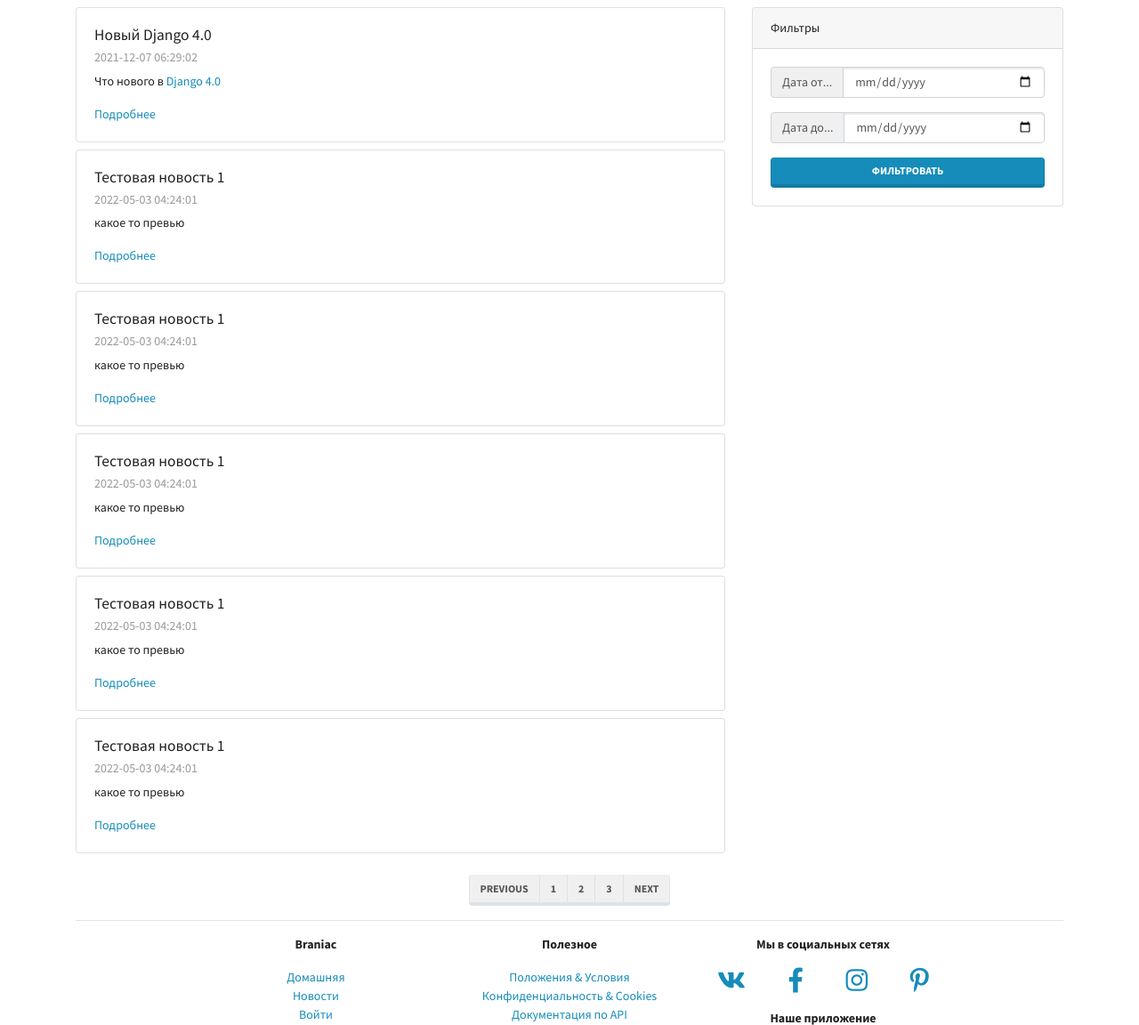
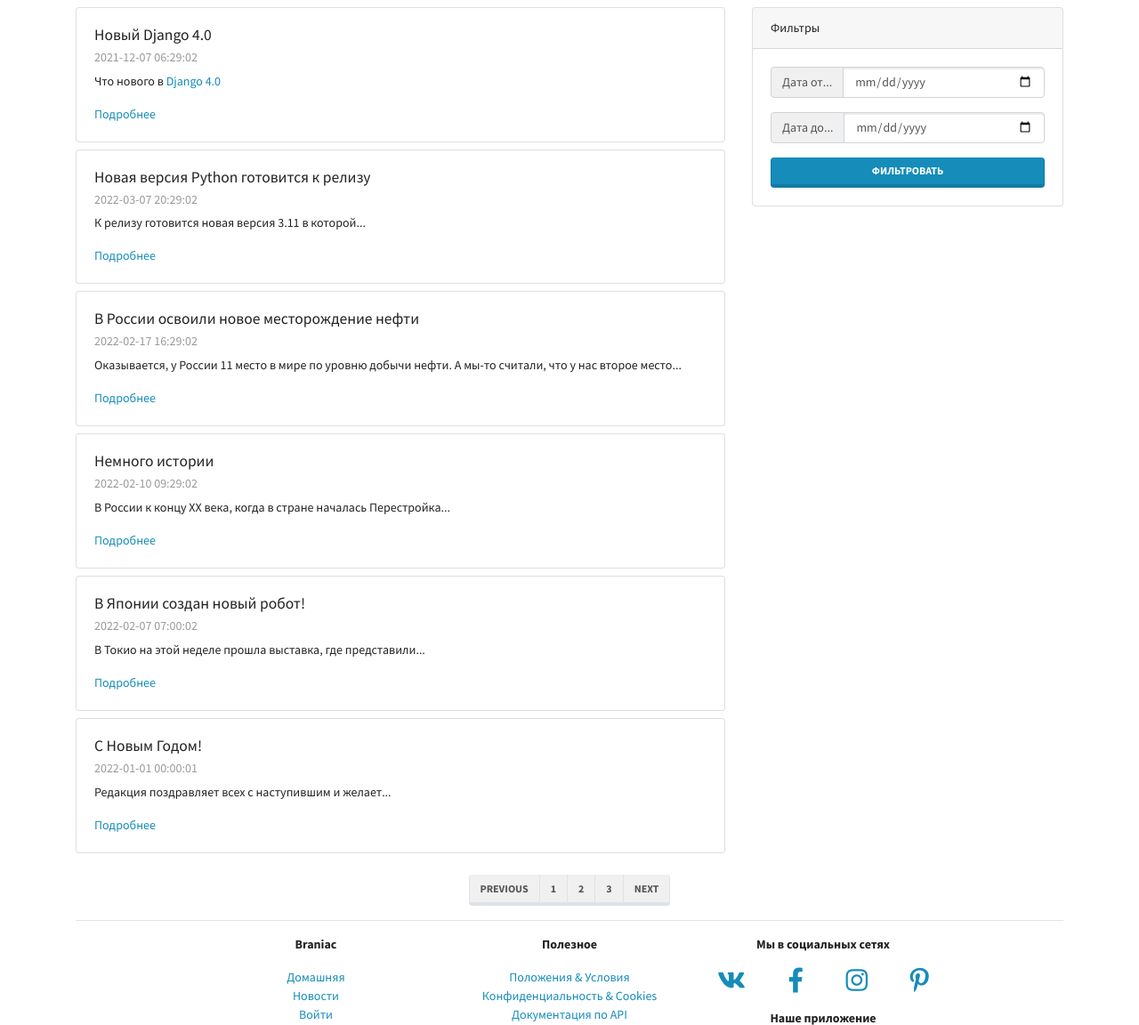
Before and after one commit to HappySeien/DjangoBasic, a Django app: page /mainapp/news/1/ in a window 1280 px wide. Shown: the part 77-1229 px from the top of the page at 89% size. Run offline with Django 4.2, Linux system fonts and the light colour scheme; some libraries are stand-ins or nearby versions.

Commit message:
upd final hw-3
Подружил json с django, все задания теперь выпонены, ура!

```diff
--- /dev/null
+++ b/my_project/mainapp/json_data/mainapp/news.json
@@ -0,0 +1,23 @@
+[
+    {
+        "title": "Новая версия Python готовится к релизу",
+        "date": "2022-03-07 20:29:02",
+        "previev": "К релизу готовится новая версия 3.11 в которой..."
+    }, {
+        "title": "В России освоили новое месторождение нефти",
+        "date": "2022-02-17 16:29:02",
+        "previev": "Оказывается, у России 11 место в мире по уровню добычи нефти. А мы-то считали, что у нас второе место..."
+    }, {
+        "title": "Немного истории",
+        "date": "2022-02-10 09:29:02",
+        "previev": "В России к концу XX века, когда в стране началась Перестройка..."
+    }, {
+        "title": "В Японии создан новый робот!",
+        "date": "2022-02-07 07:00:02",
+        "previev": "В Токио на этой неделе прошла выставка, где представили..."
+    }, {
+        "title": "С Новым Годом!",
+        "date": "2022-01-01 00:00:01",
+        "previev": "Редакция поздравляет всех с наступившим и желает..."
+    }
+]
--- a/my_project/mainapp/templates/mainapp/news.html
+++ b/my_project/mainapp/templates/mainapp/news.html
@@ -24,7 +24,7 @@
     <div class="card my-2">
       <div class="card-body">
         <h5 class="card-title">{{ news.title }}</h5>
-        <h6 class="card-subtitle mb-2 text-muted">{{ news.date | date:'Y-m-d h:i:s' }}</h6>
+        <h6 class="card-subtitle mb-2 text-muted">{{ news.date }}</h6>
         <p class="card-text">{{ news.previev }}</p>
         <a href="#" class="card-link">Подробнее</a>
       </div>
--- a/my_project/mainapp/views.py
+++ b/my_project/mainapp/views.py
@@ -2,6 +2,8 @@ from multiprocessing import context
 from django.shortcuts import render
 from django.views.generic import TemplateView
 from datetime import datetime
+import os
+import json
 
 # Create your views here.
 
@@ -20,29 +22,9 @@ class NewsView(TemplateView):
     def get_context_data(self, page, **kwargs):
         context_data = super().get_context_data(**kwargs)
         context_data['page_num'] = page
-        context_data['news_list'] = [
-            {
-                'title': 'Тестовая новость 1',
-                'date': datetime.now(),
-                'previev': 'какое то превью',
-            }, {
-                'title': 'Тестовая новость 1',
-                'date': datetime.now(),
-                'previev': 'какое то превью',
-            }, {
-                'title': 'Тестовая новость 1',
-                'date': datetime.now(),
-                'previev': 'какое то превью',
-            }, {
-                'title': 'Тестовая новость 1',
-                'date': datetime.now(),
-                'previev': 'какое то превью',
-            }, {
-                'title': 'Тестовая новость 1',
-                'date': datetime.now(),
-                'previev': 'какое то превью',
-            },
-        ]
+        json_data = os.path.join(os.getcwd(), 'my_project\\mainapp\\json_data\\mainapp\\news.json')
+        with open(json_data, 'r', encoding='utf-8') as f:
+            context_data['news_list'] = json.load(f)
 
         return context_data
 
```
Also changed, not shown: my_project/readme.txt.
